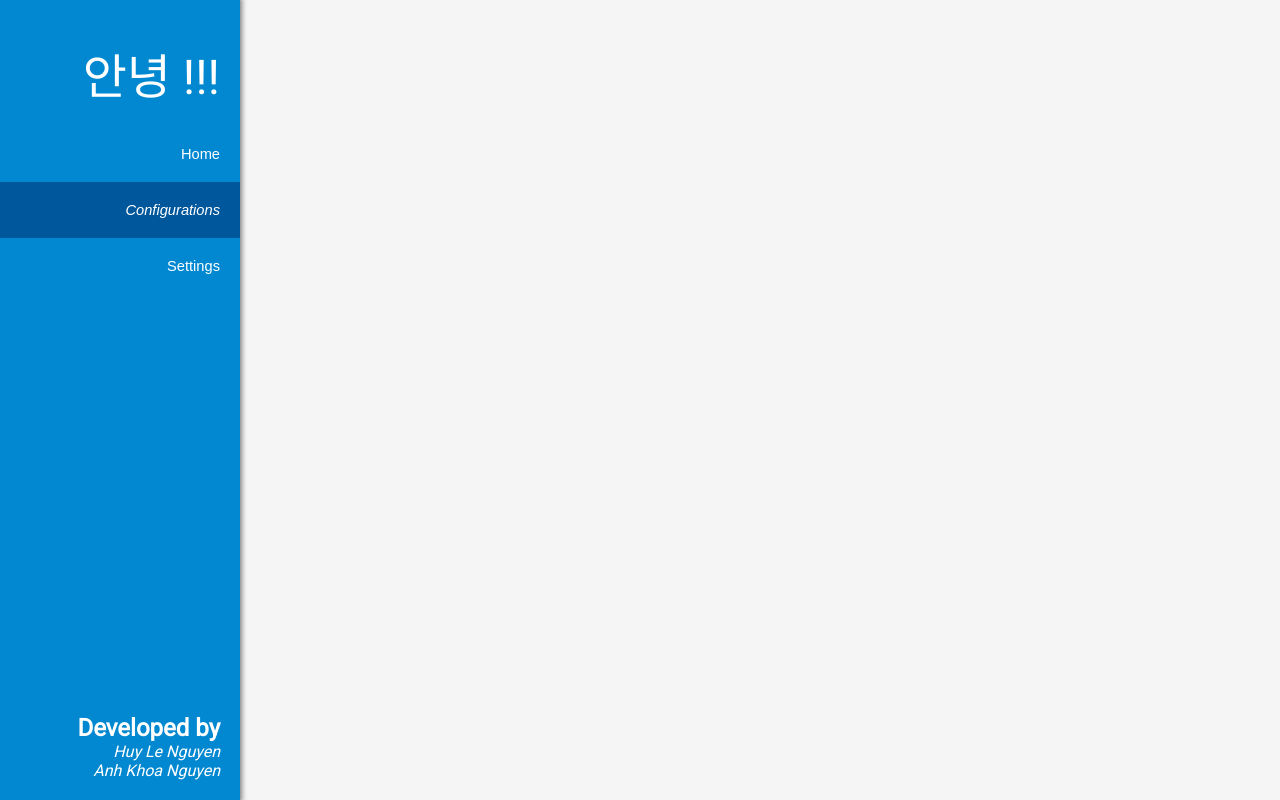
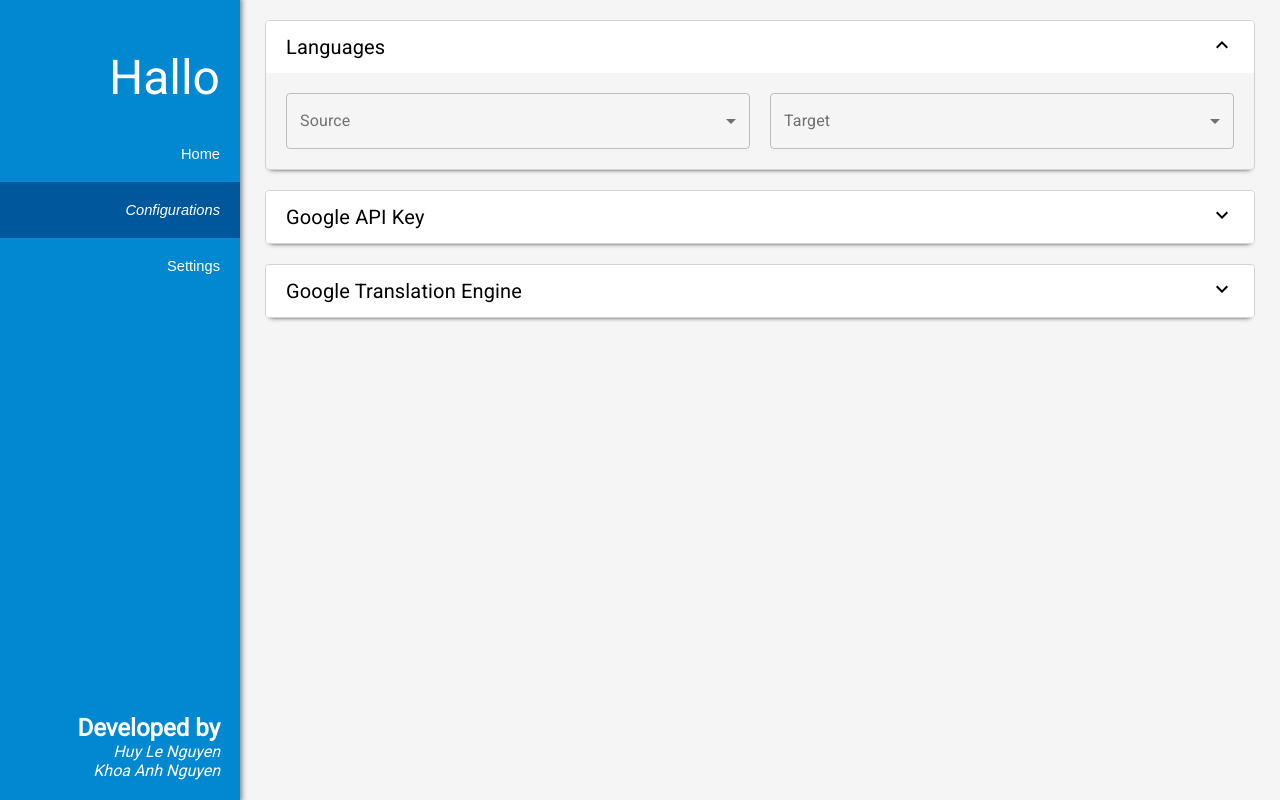
Before and after one commit to usimarit/hitrans, a React (Create React App) app: page /config in a window 1280 px wide. Built offline with nearby package versions, Linux system fonts and the light colour scheme; a web font is replaced by a local one.

Commit message:
Add settings

```diff
--- a/src/components/general/sidebar.js
+++ b/src/components/general/sidebar.js
@@ -3,7 +3,6 @@ import '../../css/general/app.css';
 import '../../css/general/sidebar.css';
 import { withRouter } from 'react-router-dom';
 import Typography from '@material-ui/core/Typography';
-import Menu from '@material-ui/icons/Menu';
 
 const inactiveBgColor = 'transparent';
 const activeBgColor = '#01579B';
@@ -11,6 +10,8 @@ const inactiveFS = 'normal';
 const activeFS = 'italic';
 const inactiveColor = 'white';
 const activeColor = 'white';
+
+const MenuSlideShow = ['안녕', 'Hello', 'Hallo', 'Xin chào'];
 
 class Button extends React.Component {
   constructor(props) {
@@ -68,6 +69,31 @@ class Button extends React.Component {
 }
 
 class Sidebar extends React.Component {
+  constructor(props) {
+    super(props);
+    this.state = {
+      menu: MenuSlideShow[0],
+      count: 0,
+    };
+  }
+  componentWillMount = () => {
+    var intervalId = setInterval(this.slideshow, 2000);
+    this.setState({ intervalId: intervalId });
+  };
+  componentWillUnmount = () => {
+    clearInterval(this.state.intervalId);
+  };
+  slideshow = () => {
+    if (parseInt(this.state.count) === parseInt(MenuSlideShow.length - 1)) {
+      this.setState({ count: 0 }, () => {
+        this.setState({ menu: MenuSlideShow[this.state.count] });
+      });
+    } else {
+      this.setState({ count: this.state.count + 1 }, () => {
+        this.setState({ menu: MenuSlideShow[this.state.count] });
+      });
+    }
+  };
   renderButton = (item, index) => {
     return <Button history={this.props.history} key={index} item={item} />;
   };
@@ -76,7 +102,7 @@ class Sidebar extends React.Component {
       <div className="sidebar">
         <div className="title">
           <Typography variant="h3" gutterBottom>
-            안녕 !!!
+            {this.state.menu}
           </Typography>
         </div>
         <div className="button-list">
@@ -87,7 +113,7 @@ class Sidebar extends React.Component {
         <div className="authors">
           <h2>Developed by</h2>
           <p>Huy Le Nguyen</p>
-          <p>Anh Khoa Nguyen</p>
+          <p>Khoa Anh Nguyen</p>
         </div>
       </div>
     );
--- a/src/css/settings/settings.css
+++ b/src/css/settings/settings.css
@@ -0,0 +1,18 @@
+.item .content .shortcut {
+  margin-left: 20px;
+  margin-right: 20px;
+}
+
+.item .content .languages {
+  display: flex;
+  flex-direction: row;
+  width: 100%;
+  align-items: stretch;
+  justify-content: stretch;
+  flex-wrap: nowrap;
+}
+
+.item .content .languages .languages_item {
+  flex-grow: 1;
+  margin: 10px;
+}
--- a/src/screens/ConfigScreen.js
+++ b/src/screens/ConfigScreen.js
@@ -1,9 +1,76 @@
 import React from 'react';
 import ScreenWrapper from '../components/general/ScreenWrapper';
+import SettingItem from '../components/settings/item';
+import FormControl from '@material-ui/core/FormControl';
+import Select from '@material-ui/core/Select';
+import OutlinedInput from '@material-ui/core/OutlinedInput';
+import InputLabel from '@material-ui/core/InputLabel';
+import MenuItem from '@material-ui/core/MenuItem';
+import '../css/settings/settings.css';
+
+const lang = [
+  {
+    name: 'English',
+    value: 'en',
+  },
+];
 
 class ConfigScreen extends React.Component {
+  constructor(props) {
+    super(props);
+    this.state = {
+      source_lang: '',
+      target_lang: '',
+    };
+  }
+  changeLang = e => {
+    this.setState({ ...this.state, [e.target.name]: e.target.value });
+  };
   render() {
-    return <ScreenWrapper></ScreenWrapper>;
+    return (
+      <ScreenWrapper>
+        <SettingItem title="Languages">
+          <form className="languages" autoComplete="off">
+            <FormControl
+              className="languages_item"
+              style={{ marginLeft: 0 }}
+              variant="outlined">
+              <InputLabel htmlFor="source_lang">Source</InputLabel>
+              <Select
+                value={this.state.source_lang}
+                onChange={this.changeLang}
+                input={<OutlinedInput name="source_lang" id="source_lang" />}>
+                {lang.map((item, index) => {
+                  return (
+                    <MenuItem key={index} value={item.value}>
+                      {item.name}
+                    </MenuItem>
+                  );
+                })}
+              </Select>
+            </FormControl>
+            <FormControl
+              className="languages_item"
+              style={{ marginRight: 0 }}
+              variant="outlined">
+              <InputLabel htmlFor="target_lang">Target</InputLabel>
+              <Select
+                value={this.state.target_lang}
+                onChange={this.changeLang}
+                input={<OutlinedInput name="target_lang" id="target_lang" />}>
+                {lang.map((item, index) => {
+                  return <MenuItem value={item.value}>{item.name}</MenuItem>;
+                })}
+              </Select>
+            </FormControl>
+          </form>
+        </SettingItem>
+        <SettingItem title="Google API Key" init_hidden={true}></SettingItem>
+        <SettingItem
+          title="Google Translation Engine"
+          init_hidden={true}></SettingItem>
+      </ScreenWrapper>
+    );
   }
 }
 
--- a/src/screens/SettingScreen.js
+++ b/src/screens/SettingScreen.js
@@ -5,31 +5,90 @@ import Checkbox from '@material-ui/core/Checkbox';
 import FormGroup from '@material-ui/core/FormGroup';
 import FormControlLabel from '@material-ui/core/FormControlLabel';
 import FormControl from '@material-ui/core/FormControl';
-import FormLabel from '@material-ui/core/FormLabel';
+import Button from '@material-ui/core/Button';
+import '../css/settings/settings.css';
 
 class SettingScreen extends React.Component {
+  constructor(props) {
+    super(props);
+    this.state = {
+      double_click: false, // Load settings
+      highlight: false, // Load settings
+      is_current_shortcut: false, // Load settings
+      current_shortcut: 'No value set',
+      is_pressing_keys: false,
+    };
+  }
+  selectionChanged = name => e => {
+    this.setState({ ...this.state, [name]: e.target.checked });
+  };
+  checkExistingKeyComb = (key_comb, callback) => {
+    callback();
+  };
+  handleInputCombination = callback => {
+    this.checkExistingKeyComb([], callback);
+  };
+  changeShortcut = () => {
+    this.setState({
+      current_shortcut: 'Press key combinations',
+      is_pressing_keys: true,
+    });
+    // Handle input combinations
+    this.handleInputCombination(() => {
+      this.setState({ is_pressing_keys: false });
+    });
+  };
   render() {
     return (
       <ScreenWrapper>
         <SettingItem title="Translation on text selection">
           <FormControl component="fieldset">
-            <FormGroup onChange={this.selectionChanged} column>
+            <FormGroup>
               <FormControlLabel
-                value="double_click"
-                control={<Checkbox color="primary" />}
+                control={
+                  <Checkbox
+                    value="double_click"
+                    color="primary"
+                    onChange={this.selectionChanged('double_click')}
+                    checked={this.state.double_click}
+                  />
+                }
                 label="On double click"
-                labelPlacement="end"
               />
               <FormControlLabel
                 value="highlight"
-                control={<Checkbox color="primary" />}
+                control={
+                  <Checkbox
+                    color="primary"
+                    onChange={this.selectionChanged('highlight')}
+                    checked={this.state.highlight}
+                  />
+                }
                 label="On finished selection"
-                labelPlacement="end"
               />
             </FormGroup>
           </FormControl>
         </SettingItem>
-        <SettingItem title="Shortcuts"></SettingItem>
+        <SettingItem title="Shortcuts">
+          <FormControl component="fieldset">
+            <FormGroup>
+              <FormControlLabel
+                control={
+                  <Button
+                    variant="contained"
+                    className="shortcut"
+                    disabled={this.state.is_pressing_keys}
+                    onClick={this.changeShortcut}
+                    color={this.state.is_current_shortcut ? 'primary' : null}>
+                    {this.state.current_shortcut}
+                  </Button>
+                }
+                label="Click to change keyboard shortcut"
+                labelPlacement="start"
+              />
+            </FormGroup>
+          </FormControl>
+        </SettingItem>
       </ScreenWrapper>
     );
   }
```
